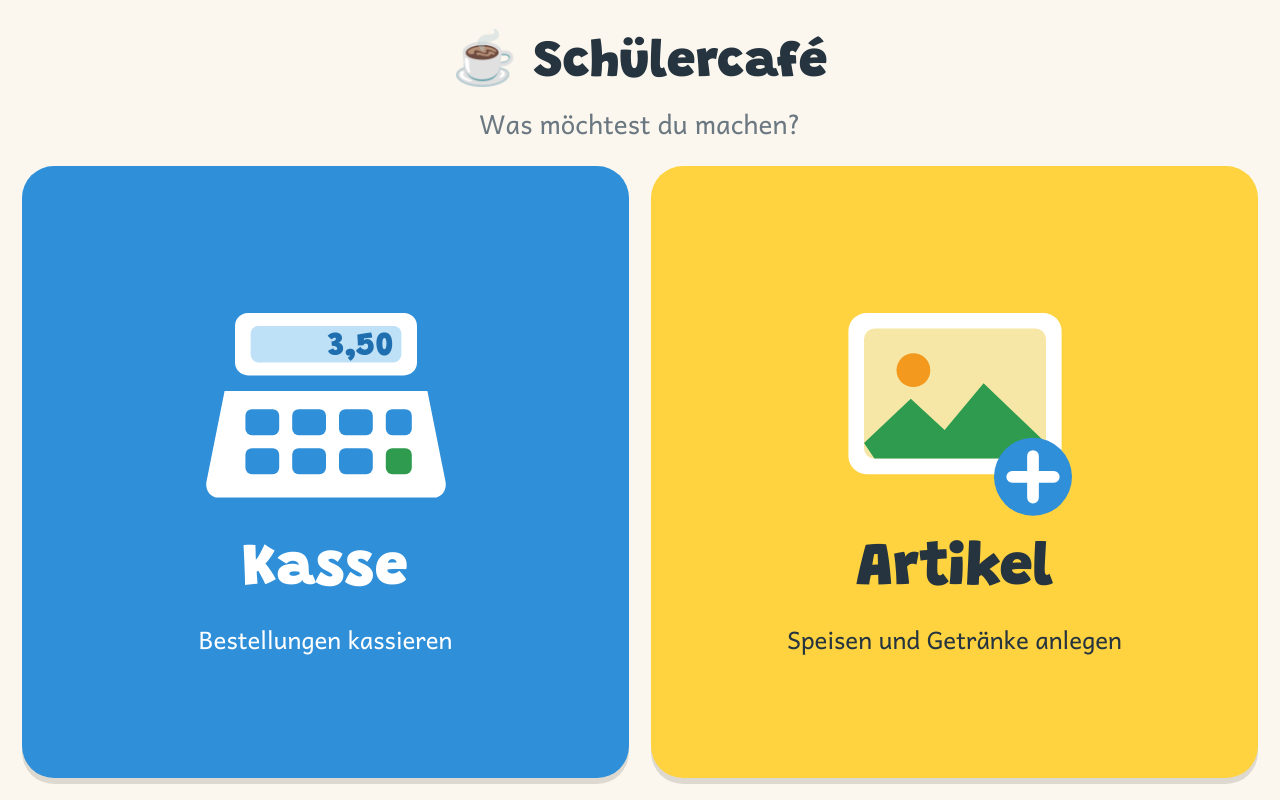
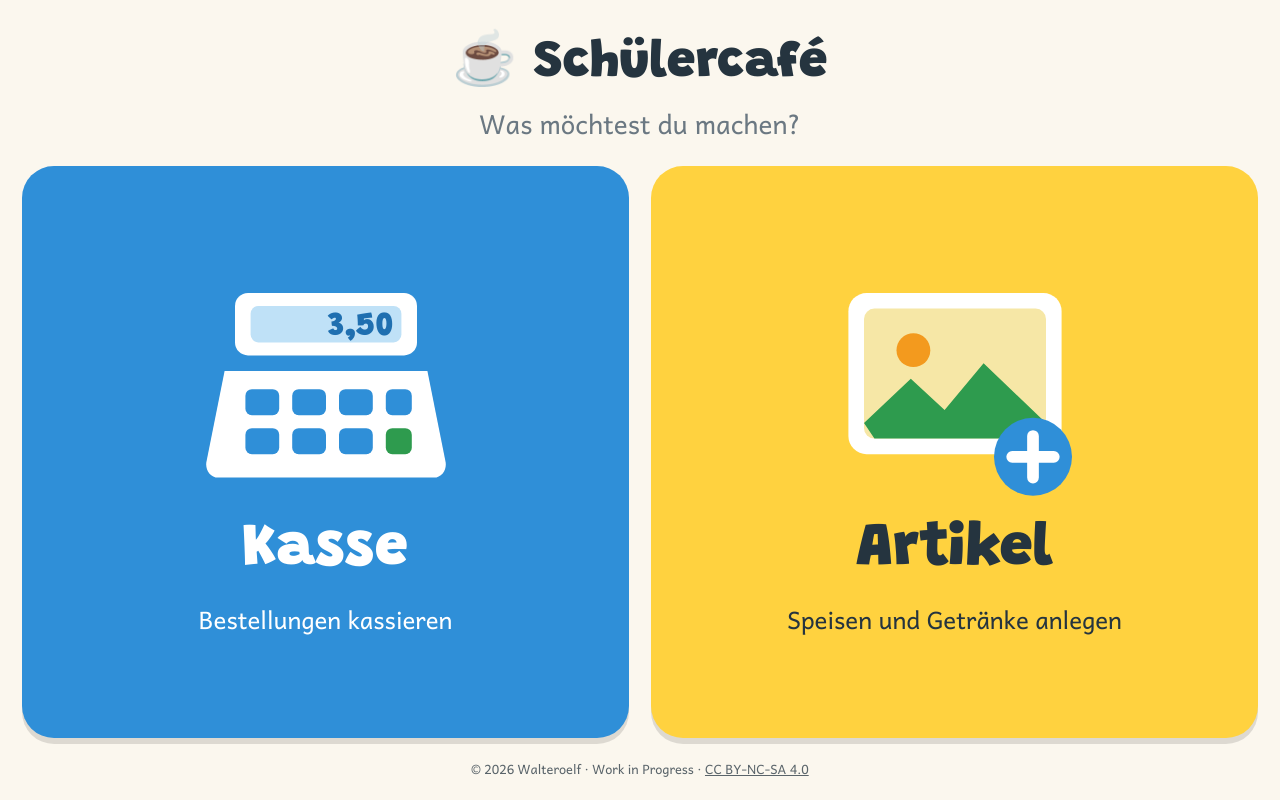
Before and after one commit to Walteroelf/cafe-kasse, a plain HTML site: page index.html in a window 1280 px wide. Drawn offline with Linux system fonts and the light colour scheme.

Commit message:
Lizenz (CC BY-NC-SA 4.0) und Copyright-Hinweis ergänzt
Co-Authored-By: Claude Sonnet 5.5 <noreply@anthropic.com>

```diff
--- a/index.html
+++ b/index.html
@@ -67,7 +67,7 @@
   #sStart { flex: 1; display: flex; flex-direction: column; padding: 22px; gap: 22px; overflow-y: auto; }
   .start-titel { text-align: center; font-family: var(--anzeige); font-size: clamp(34px, 5vw, 52px); font-weight: 900; margin: 6px 0 0; }
   .start-frage { text-align: center; font-size: 26px; color: var(--muted); margin: -10px 0 0; }
-  .start-karten { flex: 1; display: grid; grid-template-columns: 1fr 1fr; gap: 22px; min-height: 0; }
+  .start-karten { flex: 1; display: grid; grid-template-columns: 1fr 1fr; gap: 22px; min-height: min-content; }
   .start-karte {
     display: flex; flex-direction: column; align-items: center; justify-content: center; gap: 18px;
     border-radius: 32px; padding: 24px; text-align: center; box-shadow: 0 6px 0 rgba(0,0,0,.12);
@@ -283,6 +283,7 @@
       <b>Artikel</b><span>Speisen und Getränke anlegen</span>
     </button>
   </div>
+  <p class="copyright-line" style="flex:none;margin:0;font-size:.8rem;opacity:.75;text-align:center;line-height:1.4">© 2026 Walteroelf · Work in Progress · <a href="https://github.com/Walteroelf/cafe-kasse/blob/main/LICENSE.md" target="_blank" rel="noopener" style="color:inherit">CC BY-NC-SA 4.0</a></p>
 </div>
 
 <!-- KASSE -->
--- a/sw.js
+++ b/sw.js
@@ -1,5 +1,5 @@
 // Einfacher Offline-Cache: erst Netzwerk (damit Updates ankommen), sonst Cache.
-const CACHE = 'cafe-kasse-v2';
+const CACHE = 'cafe-kasse-v3';
 const FILES = ['./', './index.html', './manifest.json', './geld.js', './icon-180.png', './icon-512.png',
   './schriften/andika-400.woff2', './schriften/andika-700.woff2', './schriften/grandstander.woff2'];
 
```
Also changed, not shown: 1 other file.
